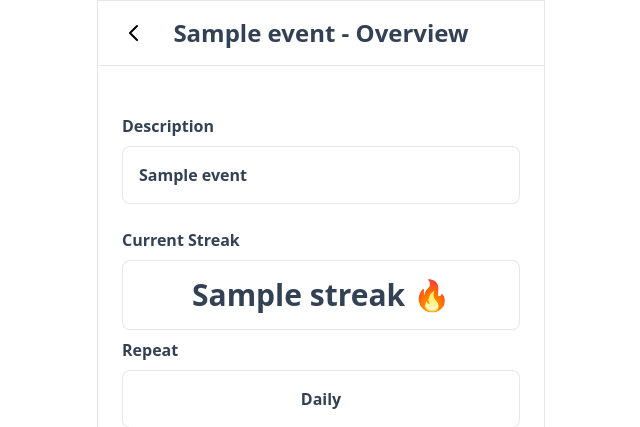
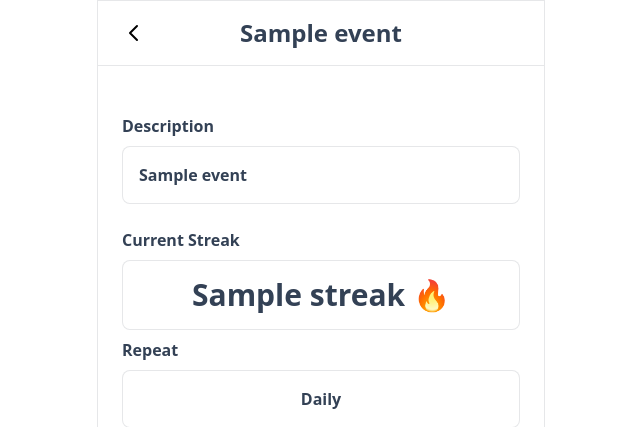
Before and after one commit to gue-ni/habit-tracker, a Flask app: template app/templates/event.html in a window 1280 px wide. Shown: the top 427 px of the page, without its empty margins (319-959 px from the left). Run offline with Flask 3, Linux system fonts and the light colour scheme; the template is opened without the code that fills it: most values are stand-ins (such as "Sample title", 1, 10 or a date in 2020).

Commit message:
Make title less long

```diff
--- a/app/templates/event.html
+++ b/app/templates/event.html
@@ -1,5 +1,5 @@
 {% extends "layout/sub_page.html" %}
-{% block title %}{{ event[1] }} - Overview{% endblock %}
+{% block title %}{{ event[1] }}{% endblock %}
 {% block page_content %}
 <div>
   {% if event[4] %}
--- a/app/templates/record_event.html
+++ b/app/templates/record_event.html
@@ -92,7 +92,7 @@
     <a href="{{ url_for('event.event', id=event[0]) }}" class="">
       <div
         class="p-4  w-full bg-white text-center text-slate-900 rounded-lg border border-slate-900/10 shadow-md transition duration-200 ease-in-out transform active:bg-slate-600 active:scale-90">
-        Show Statistics
+        Overview
       </div>
     </a>
   </div>
```
